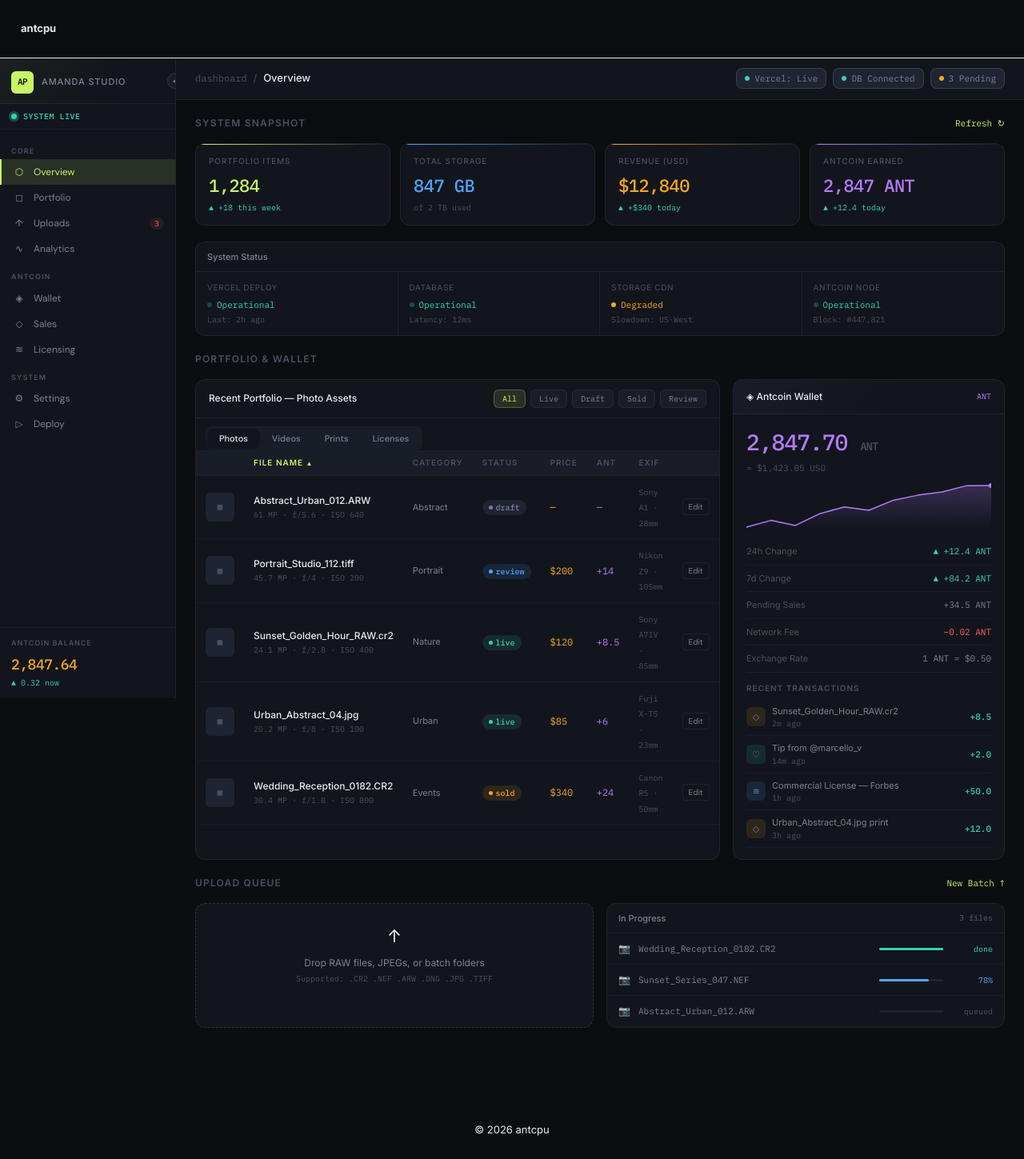
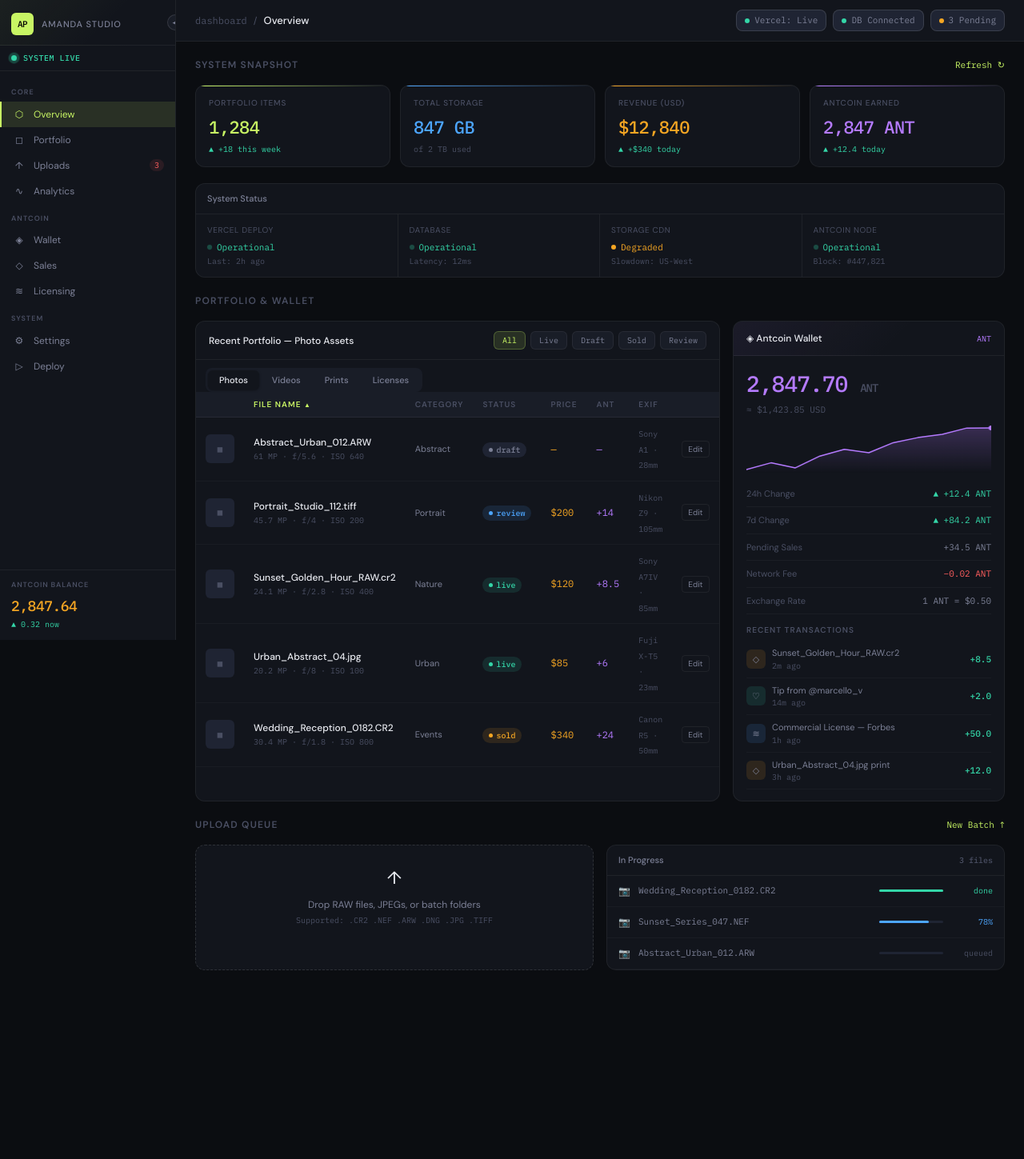
Before and after one commit to ANTCPU/photography, a Next.js app: page /dashboard in a window 1280 px wide. Shown: the whole page at 80% size. After the commit the page ends 1253 px from the top, so only its background shows below. Built offline with nearby package versions, Linux system fonts and the light colour scheme.

Commit message:
Update layout.tsx

```diff
--- a/app/layout.tsx
+++ b/app/layout.tsx
@@ -1,12 +1,9 @@
-import type { Metadata } from "next";
-import { Inter } from "next/font/google";
+import type { Metadata } from 'next';
 import '../styles/dashboard.css';
 
-const inter = Inter({ subsets: ["latin"] });
-
 export const metadata: Metadata = {
-  title: "antcpu | Photography & Design",
-  description: "A showcase of creative work and serverless experiments.",
+  title: 'antcpu | Photography & Design',
+  description: 'A showcase of creative work and serverless experiments.',
 };
 
 export default function RootLayout({
@@ -16,17 +13,7 @@ export default function RootLayout({
 }) {
   return (
     <html lang="en">
-      <body className={inter.className}>
-        <nav style={{ padding: '2rem', borderBottom: '1px solid #eaeaea' }}>
-          <strong>antcpu</strong>
-        </nav>
-
-        <main>{children}</main>
-
-        <footer style={{ padding: '2rem', marginTop: '4rem', textAlign: 'center' }}>
-          <p>© {new Date().getFullYear()} antcpu</p>
-        </footer>
-      </body>
+      <body>{children}</body>
     </html>
   );
 }
```
